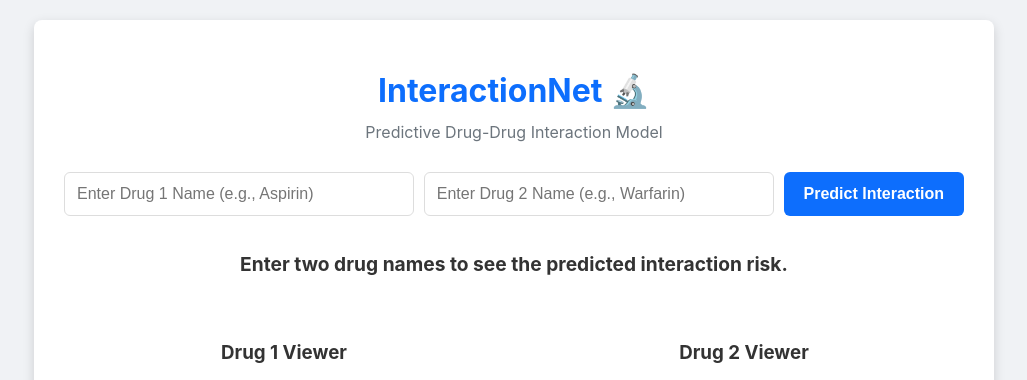
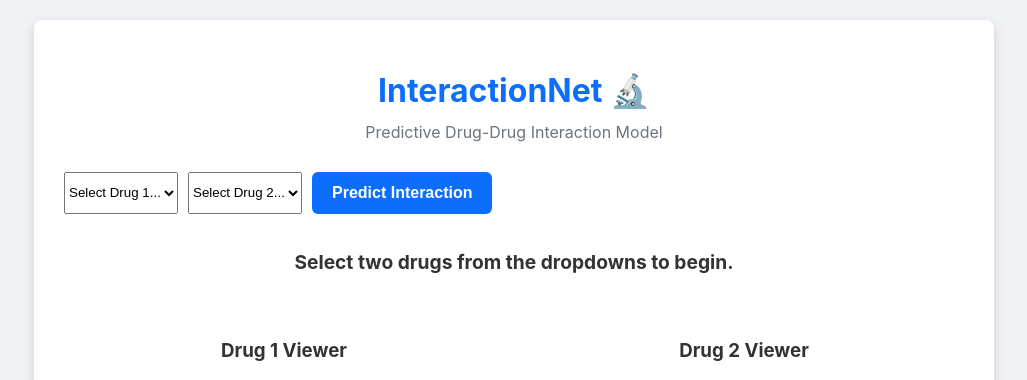
Before and after one commit to Ritviks21/InteractionNet_Deploy, a Flask app: page / in a window 1280 px wide. Shown: the top 380 px of the page, without its empty margins (126-1153 px from the left). Run offline with Flask 2, Linux system fonts and the light colour scheme; parts of the project's set-up code (start-up, migrations or seed data) failed here and were passed over.

Commit message:
Replace text inputs with dropdowns for drug selection

```diff
--- a/templates/index.html
+++ b/templates/index.html
@@ -11,12 +11,16 @@
         <h1>InteractionNet 🔬</h1>
         <p>Predictive Drug-Drug Interaction Model</p>
         <div class="input-area">
-            <input type="text" id="drug1" placeholder="Enter Drug 1 Name (e.g., Aspirin)">
-            <input type="text" id="drug2" placeholder="Enter Drug 2 Name (e.g., Warfarin)">
+            <select id="drug1">
+                <option value="">Select Drug 1...</option>
+            </select>
+            <select id="drug2">
+                <option value="">Select Drug 2...</option>
+            </select>
             <button id="predict-btn">Predict Interaction</button>
         </div>
         <div id="result-area">
-            Enter two drug names to see the predicted interaction risk.
+            Select two drugs from the dropdowns to begin.
         </div>
         <div class="viewer-container">
             <div class="viewer-box">
```
